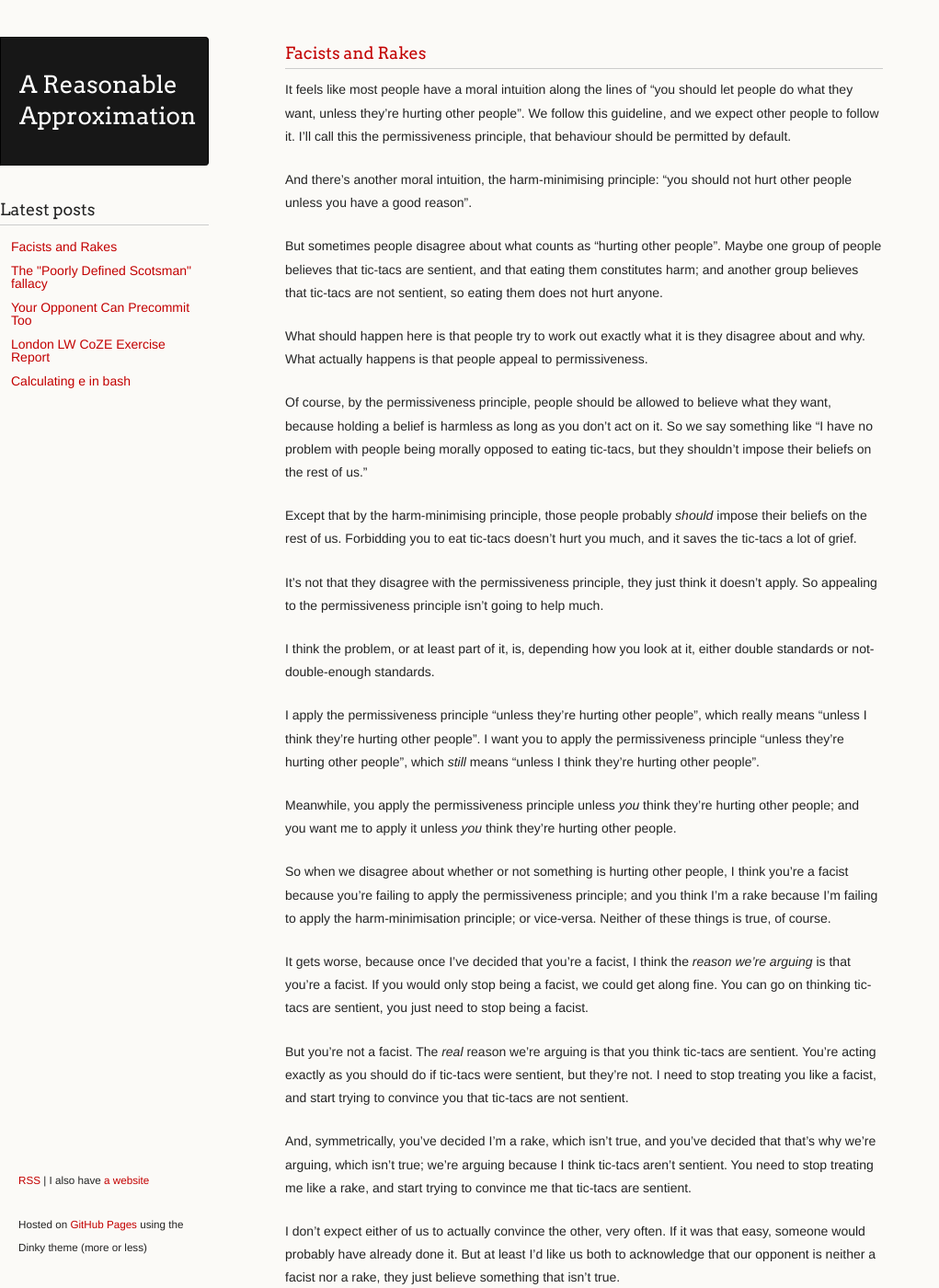
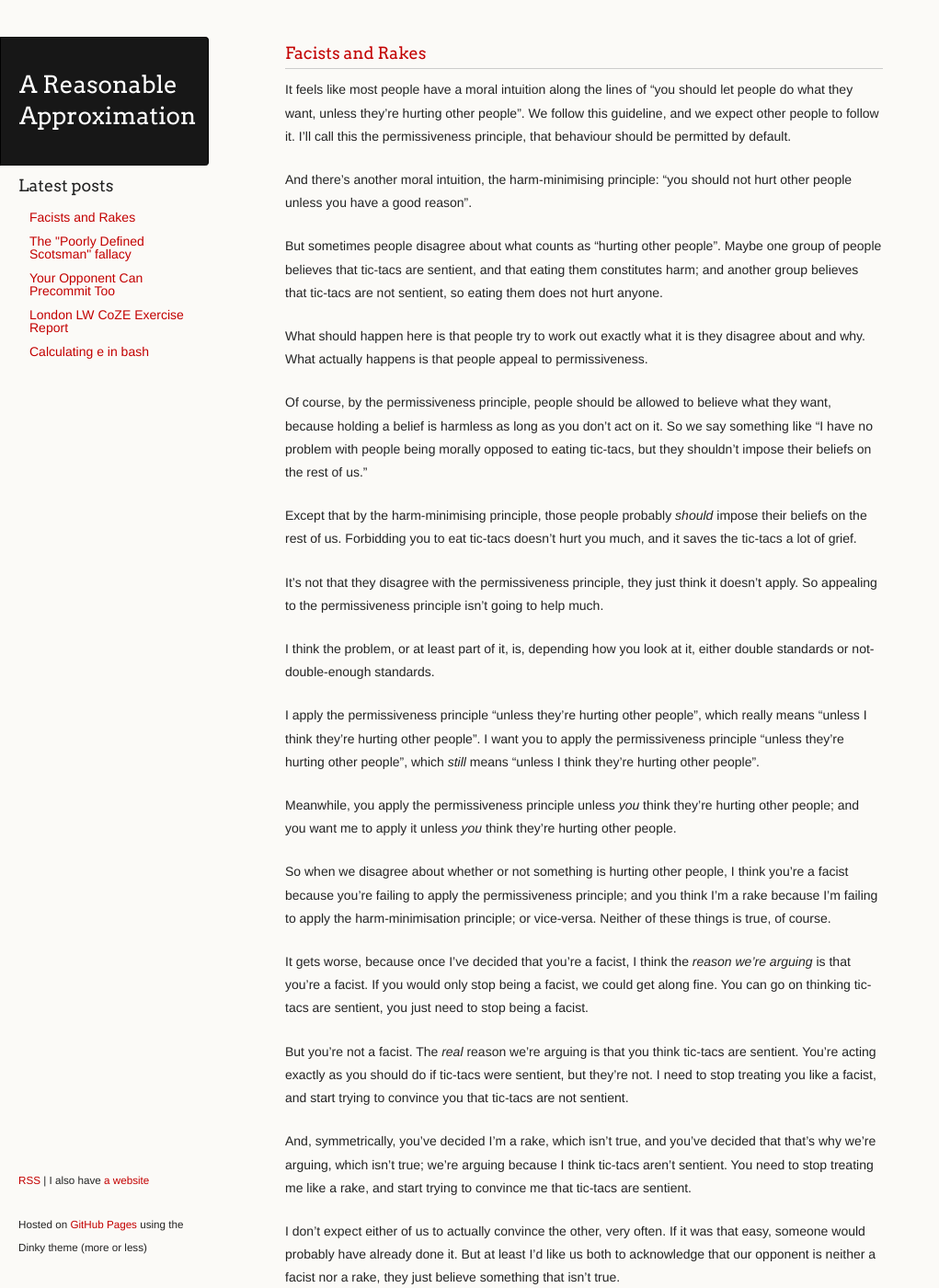
Before and after one commit to ChickenProp/chickenprop.github.com, a Jekyll site: the page built from index.html, in a window 1280 px wide and 1400 px high. Shown: the whole window at 92% size, without its empty margins (0-1021 px from the left). Built offline with Jekyll 4.4.1, drawn with Linux system fonts in a browser that asks for light colours; comment, search, counter and statistics services are not loaded.

Commit message:
keep trying

```diff
--- a/stylesheets/styles.css
+++ b/stylesheets/styles.css
@@ -258,13 +258,19 @@ a.name {
 
 header ul {
   list-style:none;
-  padding: 0px 0px 0px 5px;
+  padding: 0px 0px 0px 25px;
 }
 
 header li {
 	list-style-type: none;
 	padding: 6px 6px 6px 7px;
 	line-height: 1em;
+}
+
+header h3 {
+    border: 0px;
+    margin-top: 10px;
+    padding: 0px 0px 0px 20px;
 }
 
 a.buttons {
```
